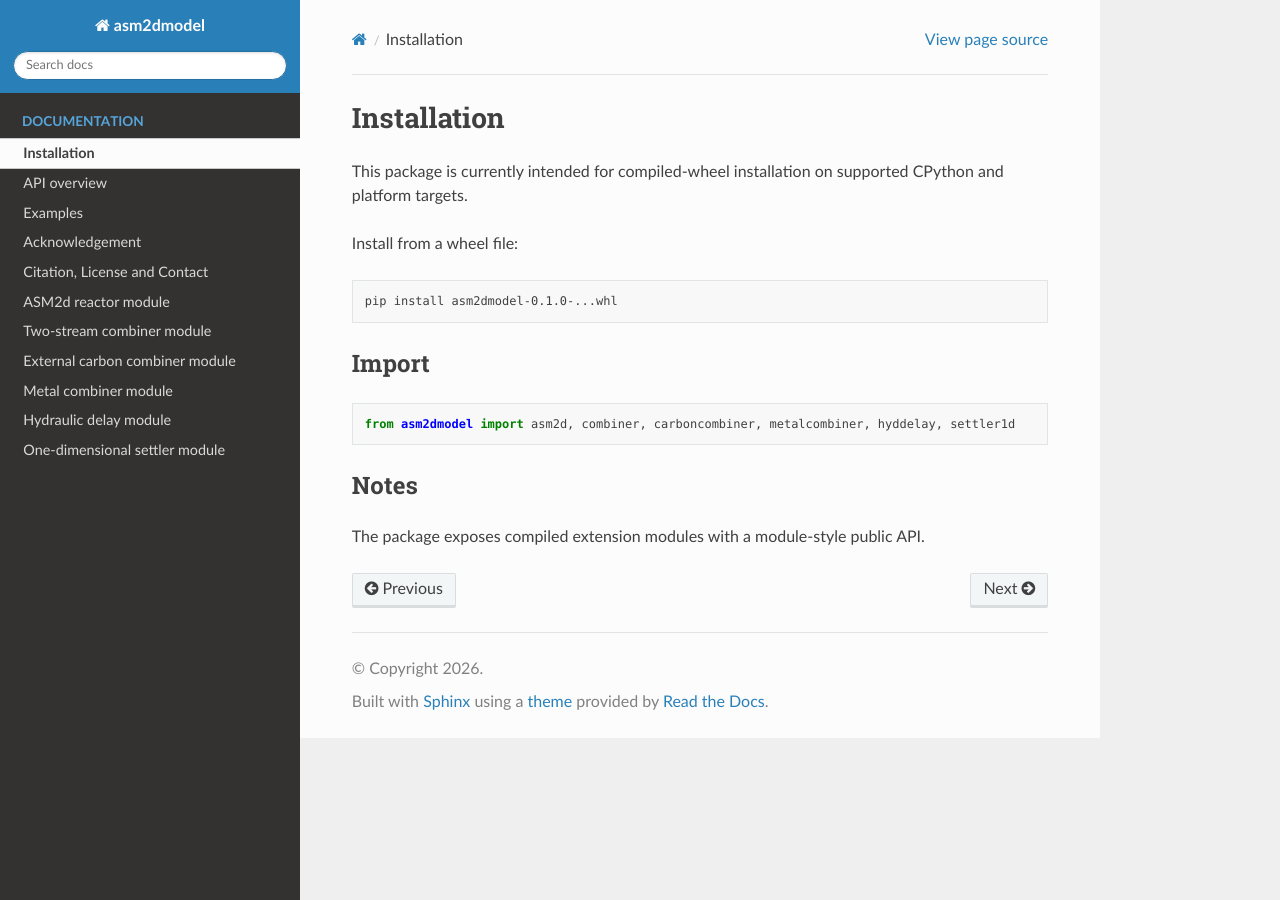
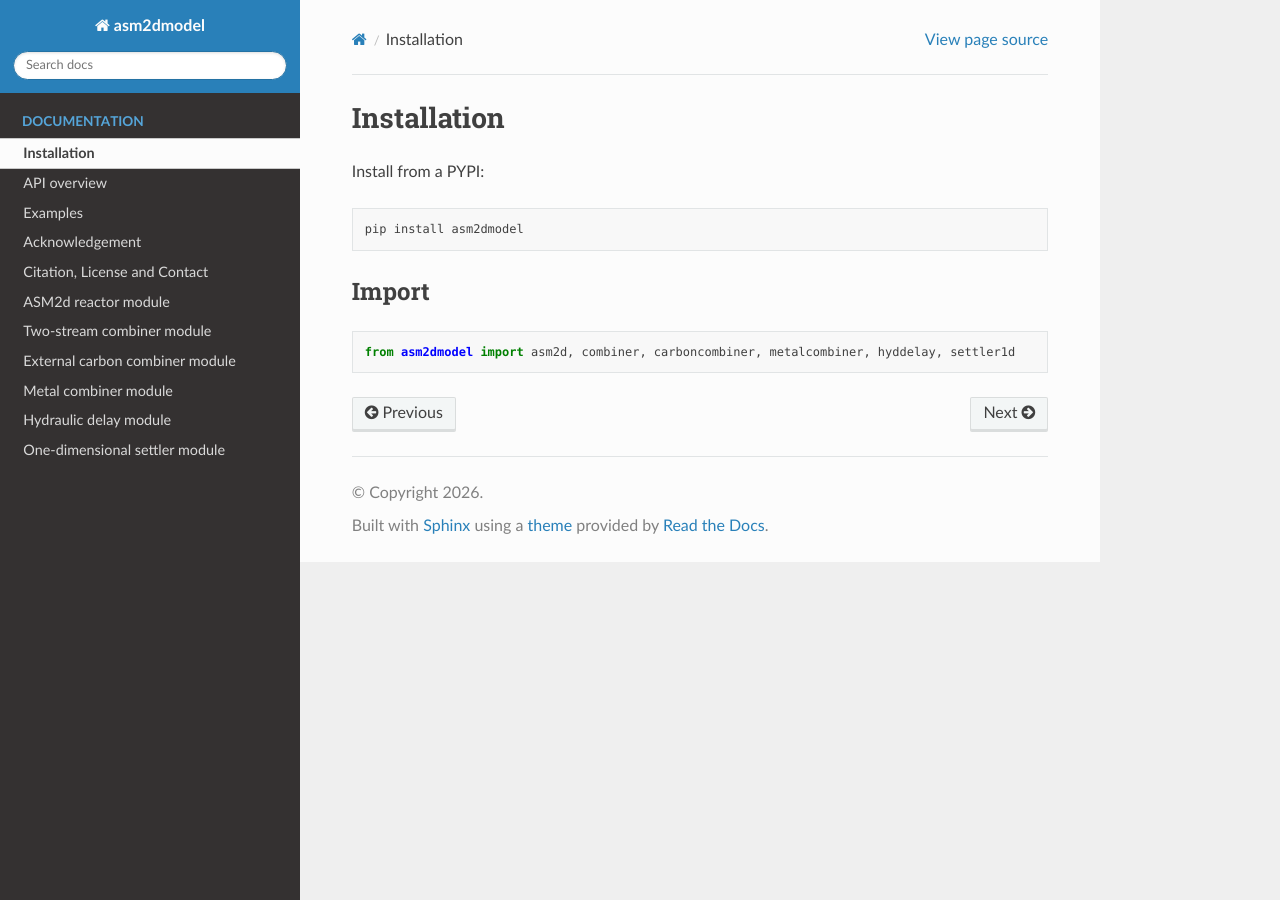
Before and after one commit to tabunama/asm2dmodel, a Sphinx documentation site: the page built from docs/source/installation.rst, in a window 1280 px wide. Built offline with Sphinx 7.4.7 and the Read the Docs theme 3.1.0, drawn with Linux system fonts in a browser that asks for light colours.

Commit message:
Update docs

```diff
--- a/docs/source/installation.rst
+++ b/docs/source/installation.rst
@@ -1,13 +1,11 @@
 Installation
 ============
 
-This package is currently intended for compiled-wheel installation on supported CPython and platform targets.
-
-Install from a wheel file:
+Install from a PYPI:
 
 .. code-block:: bash
 
-   pip install asm2dmodel-0.1.0-...whl
+   pip install asm2dmodel
 
 Import
 ------
@@ -15,8 +13,3 @@ Import
 .. code-block:: python
 
    from asm2dmodel import asm2d, combiner, carboncombiner, metalcombiner, hyddelay, settler1d
-
-Notes
------
-
-The package exposes compiled extension modules with a module-style public API.
```
Also changed, not shown: 5 other files.
